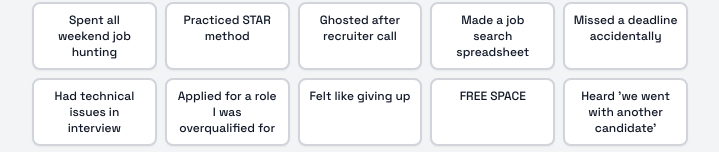
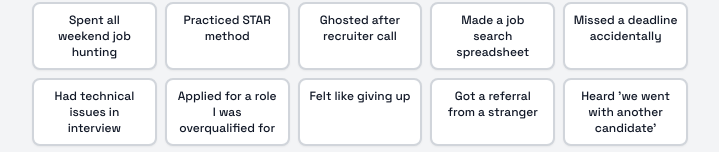
Before and after one commit to heyvj99/bingo, a React (Vite) app: page / in a window 1280 px wide. Shown: the part 368-520 px from the top of the page, without its empty margins (280-999 px from the left). Built offline with nearby package versions, Linux system fonts and the light colour scheme.

Commit message:
updated_bingo_box

```diff
--- a/src/App.jsx
+++ b/src/App.jsx
@@ -21,7 +21,7 @@ const BINGO_CONTENT = [
   "Had technical issues in interview",
   "Applied for a role I was overqualified for",
   "Felt like giving up",
-  "FREE SPACE",
+  "Got a referral from a stranger",
   "Heard 'we went with another candidate'",
   "Reached final round twice this month",
   "Rewrote portfolio 3 times",
```
